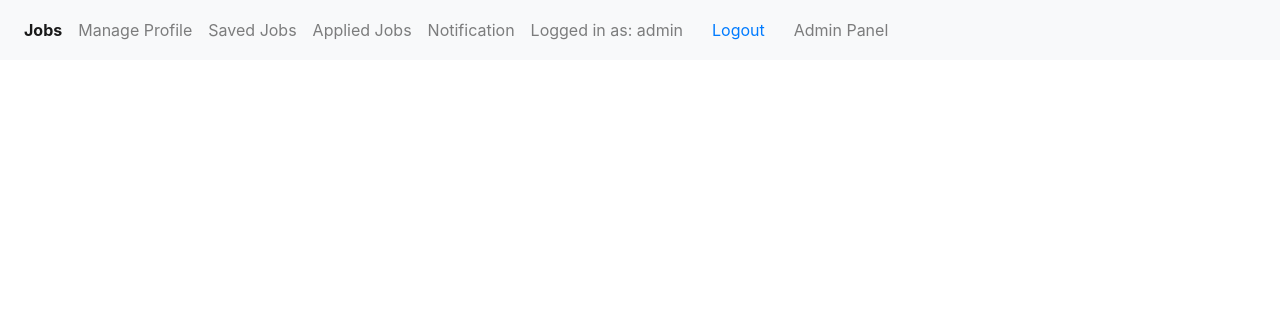
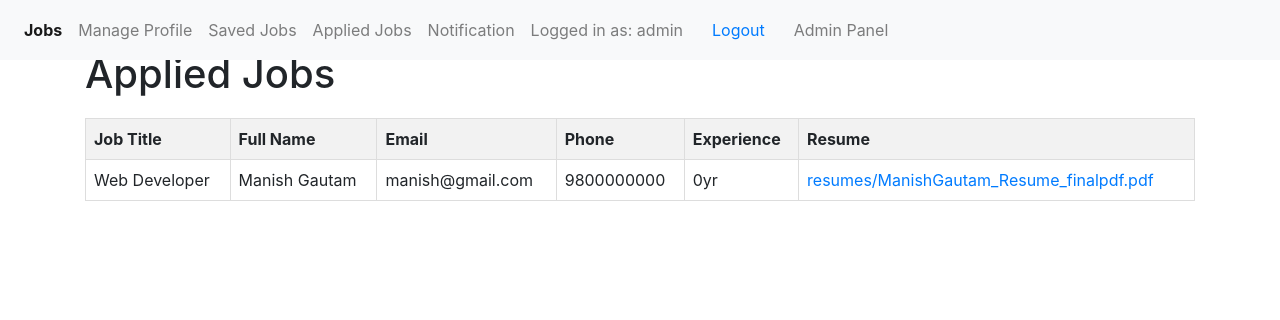
Before and after one commit to itsmanishgautam/jobsearching-main, a Django app: page /applied/ in a window 1280 px wide. Shown: the top 320 px of the page. Run offline with Django 5.2, Linux system fonts and the light colour scheme; the first user in the database is signed in; data comes from the database, SQL or seed files in the repository; some libraries are stand-ins or nearby versions.

Commit message:
applied displayed

```diff
--- a/maincode/urls.py
+++ b/maincode/urls.py
@@ -51,11 +51,13 @@ urlpatterns = [
     path('applied/', views.apply_home_data, name='apply_home_data'),
     path('applieddata/<int:job_id>', views.applydata_submit, name='applydata_submit'),
 
+    path('savedelete/<int:savedjob_id>/',views.saved_delete_home_data,name='saved_delete_home_data'),
 
 
 
 
-    path('savedelete/<int:savedjob_id>/',views.saved_delete_home_data,name='saved_delete_home_data'),
+
+
     path('applyjobhome/<int:job_id>/',views.applyportal_home_data,name='applyportal_home_data'),
     path('changesignupdata/',views.changesignupdata,name='changesignupdata'),
 
--- a/maincode/views.py
+++ b/maincode/views.py
@@ -85,6 +85,12 @@ def delete_home_data(request, job_id):
 @login_required
 def addjobs(request):
     if request.method == 'POST':
+
+
+        ndata = Application.objects.all().order_by('-id')
+
+
+
         # Extract form data from the request
         job_title = request.POST.get('job_title')
         job_description = request.POST.get('job_description')
@@ -93,9 +99,13 @@ def addjobs(request):
         new_job = Job(job_title=job_title, job_description=job_description, photo=photo)
         new_job.save()
         # Redirect to a success page or wherever you want
-        return redirect('success_page')
+        # return redirect('success_page')
+        return render(request, 'admin/addjobs.html', {'application': ndata})
+
     else:
-        return render(request, 'admin/addjobs.html')
+        ndata = Application.objects.all().order_by('-id')
+        return render(request, 'admin/addjobs.html', {'application': ndata})
+        # return render(request, 'admin/addjobs.html')
 
 
 def success_page(request):
@@ -203,12 +213,37 @@ def changesignupdata(request):
 
 
 
+
+
+
+
+
+
+
+# @login_required
+# def apply_home_data(request):
+#         if request.user.is_authenticated:
+#             saveddata = Application.objects.filter(user=request.user).order_by('-id')
+
+
+#             return render(request, 'base/applied.html', {'applieddata': saveddata})
+#         else:
+#             return render(request, 'base/applied.html')
+
+
+
 @login_required
 def apply_home_data(request):
-        if request.user.is_authenticated:
-            return render(request, 'base/applied.html')
-        else:
-            return render(request, 'base/applied.html')
+    if request.user.is_authenticated:
+        saveddata = Application.objects.filter(user=request.user).order_by('-id')
+        data = Job.objects.all().order_by('-id')
+        context = {
+            'applieddata': saveddata,
+            'datas': data
+        }
+        return render(request, 'base/applied.html', context)
+    else:
+        return render(request, 'base/applied.html')
 
 
 
@@ -224,22 +259,6 @@ def applyportal_home_data(request, job_id):
 
 
 
-
-# def applydata_submit(request, job_id):
-#     if request.method == 'POST':
-#         user = request.user
-#         job = Job.objects.get(id=job_id)
-#         fullname = request.POST.get('fullname')
-#         email = request.POST.get('email')
-#         phone = request.POST.get('phone')
-#         experience = request.POST.get('experience')
-#         resume = request.FILES['resume']
-#         application = Application.objects.create(job=job, fullname=fullname, email=email, phone=phone, experience=experience, resume=resume)
-#         application.save()
-#         return redirect('success_page')  # Redirect to a success page or any other page
-#     else:
-#         job = Job.objects.get(id=job_id)
-#         return render(request, 'apply_job.html', {'job': job})
 
 
 
@@ -305,49 +324,6 @@ def applydata_submit(request, job_id):
 
 
 
-# @login_required
-# def notification_view(request):
-#     ndata = notification_data.objects.all()
-#     return render(request, 'base/notifications.html', {'notifydata': ndata})
-
-
-# def signup_register(request):
-#     if request.method == 'POST':
-#         username = request.POST.get('username')
-#         password = request.POST.get('password')
-#         form  = UserRegistrationForm(request.POST)
-
-#         if form.is_valid():
-#             if  username is not None and password is not None :
-
-#              if not User.objects.filter(username__iexact=username).exists():
-
-#                 if password:
-#                     try:
-#                         password_validation.validate_password(password, User)
-#                     except ValidationError as error:
-#                         print(error)
-#                         messages.info(request,''.join(x for x in error))
-
-#                         return render(request,'signup.html')
-#                 user = User.objects.create(username=username)
-#                 user.set_password(password)
-#                 user.save()
-
-
-#             else:
-
-#                 messages.info(request,f'username {username} already taken')
-
-#             messages.info(request,"User Registered")
-#             return redirect('registration/login.html')
-#         else:
-#             messages.info(request,'Please correct errors!')
-
-#     return render(request,'registration/signup.html')
-
-
-
 
 
 
--- a/templates/base/applied.html
+++ b/templates/base/applied.html
@@ -1,16 +1,95 @@
-
 {% extends '../base/base.html' %}
 
 {% block title %}Applied Data{% endblock %}
 
 {% block style %}
 <style>
+    .container {
+        margin-top: 50px;
+    }
 
+    .applied-jobs {
+        margin-top: 20px;
+    }
+
+    .applied-jobs-table {
+        width: 100%;
+        border-collapse: collapse;
+    }
+
+    .applied-jobs-table th,
+    .applied-jobs-table td {
+        padding: 8px;
+        border: 1px solid #ddd;
+        text-align: left;
+    }
+
+    .applied-jobs-table th {
+        background-color: #f2f2f2;
+    }
+
+    .applied-jobs-table tbody tr:nth-child(even) {
+        background-color: #f2f2f2;
+    }
+
+    .applied-jobs-table tbody tr:hover {
+        background-color: #ddd;
+    }
+
+    .applied-jobs-table a {
+        text-decoration: none;
+        color: #007bff;
+    }
+
+    .applied-jobs-table a:hover {
+        text-decoration: underline;
+    }
+
+    .no-applied-jobs {
+        font-style: italic;
+        color: #666;
+    }
 </style>
 {% endblock %}
 
 {% block content %}
+<div class="container">
+    <h1>Applied Jobs</h1>
 
-<h1>APPLY</h1>
+    <div class="applied-jobs">
+        {% if applieddata %}
+        <table class="applied-jobs-table">
+            <thead>
+                <tr>
+                    <th>Job Title</th>
+                    <th>Full Name</th>
+                    <th>Email</th>
+                    <th>Phone</th>
+                    <th>Experience</th>
+                    <th>Resume</th>
+                </tr>
+            </thead>
+            <tbody>
+                {% for application in applieddata %}
 
+
+                <tr>
+
+
+                    <td>{{ application.job.job_title }}</td>
+
+                    <td>{{ application.fullname }}</td>
+                    <td>{{ application.email }}</td>
+                    <td>{{ application.phone }}</td>
+                    <td>{{ application.experience }}</td>
+                    <td><a href="{{ application.resume.url }}">{{ application.resume.name }}</a></td>
+                </tr>
+                {% endfor %}
+            </tbody>
+        </table>
+        {% else %}
+        <p class="no-applied-jobs">No jobs applied yet.</p>
+        {% endif %}
+    </div>
+</div>
 {% endblock %}
--- a/templates/base/home.html
+++ b/templates/base/home.html
@@ -120,9 +120,6 @@
           {% csrf_token %}
           <button type="submit" class="apply-btn">Apply
 
-          <!-- <a class="nav-link" href="{% url 'manage_profile' %}">Apply</a> -->
-
-
           </button>
 
         </form>
--- a/templates/base/save.html
+++ b/templates/base/save.html
@@ -84,6 +84,8 @@
 
 {% block content %}
 <div class="feed-container">
+
+  <h1>Saved Jobs</h1>
   {% for savedjob in saveddata %}
   <div class="card">
     <div class="card-content">
@@ -102,6 +104,8 @@
           <button type="submit" class="delete-btn">Delete</button>
         </form>
 
+
+
       </div>
     </div>
     <div class="card-image-container">
@@ -113,5 +117,6 @@
     </div>
   </div>
   {% endfor %}
+
 </div>
 {% endblock %}
```
Also changed, not shown: maincode/models.py (+0 -13 lines), templates/admin/addjobs.html (+32 -11 lines), templates/base/notifications.html (+24 -25 lines), db.sqlite3, 1 other file.
